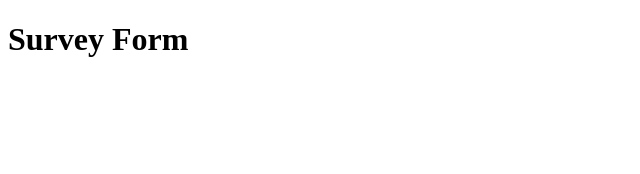
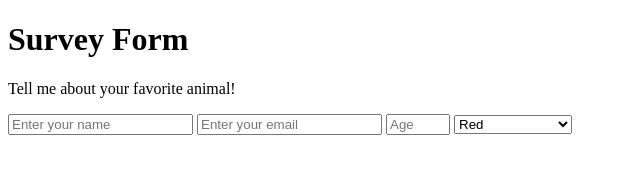
Before and after one commit to csc473s2019-webdev/hw3-p5-practice-with-html-css-forms-dgarsir, a plain HTML site: page index.html in a window 1280 px wide. Shown: the whole page, without its empty margins (0-640 px from the left). Drawn offline with Linux system fonts and the light colour scheme.

Commit message:
html additions

```diff
--- a/index.html
+++ b/index.html
@@ -7,6 +7,30 @@
     <title>Document</title>
 </head>
 <body>
-    <h1>Survey Form</h1>
+    <h1 id="title">Survey Form</h1>
+    <div id="form-outer">
+        <p id="description">Tell me about your favorite animal!</p>
+        <form id="survey-form" method="GET" action="">
+            <input type="name" name="name" id="name"
+            class="input-field" placeholder="Enter your name" required>
+            <input type="email" name="email" id="email"
+            class="input-field" placeholder="Enter your email" required>
+            <input type="number" name="age" id="age"
+            class="input-field" placeholder="Age" min="1" max="111" required>
+            <select id="dropdown" name="color_desc" class="dropdown">
+                <option disabled value>Select an option</option>
+                <option value="red">Red</option>
+                <option value="blue">Blue</option>
+                <option value="green">Green</option>
+                <option value="yellow">Yellow</option>
+                <option value="orange">Orange</option>
+                <option value="pink">Pink</option>
+                <option value="purple">Purple</option>
+                <option value="black">Black</option>
+                <option value="brown">Brown</option>
+                <option value="white">White</option>
+            </select>
+        </form>
+    </div>
 </body>
 </html>
```
